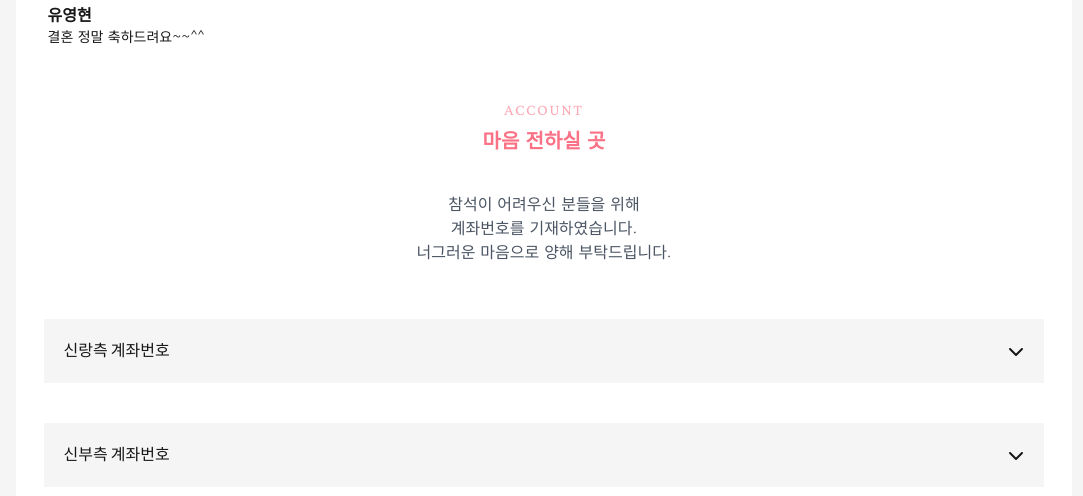
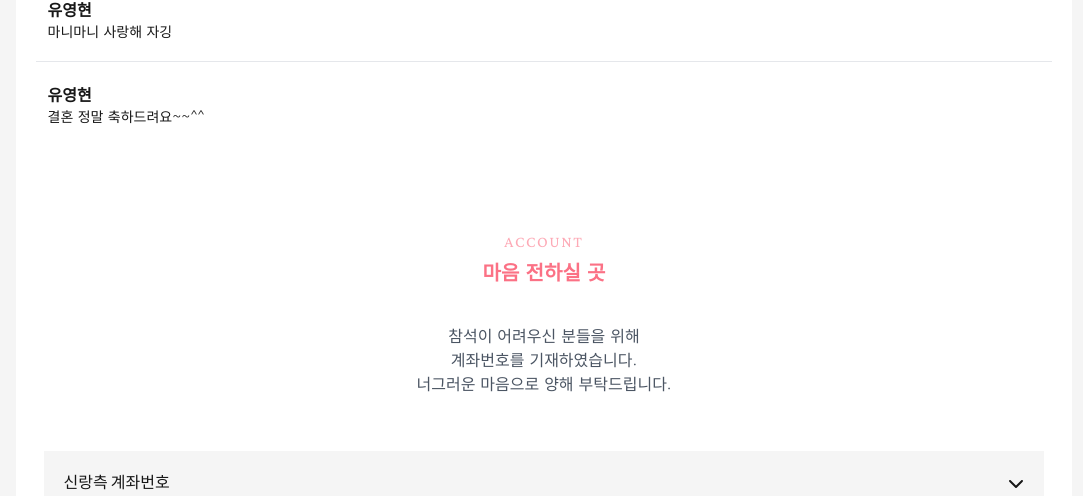
Before and after one commit to AAAAlvin/wedding-next, a Next.js app: page / in a window 1280 px wide. Shown: the part 3664-4160 px from the top of the page, without its empty margins (96-1179 px from the left). Built offline with nearby package versions, Linux system fonts and the light colour scheme.

Commit message:
전체 패딩 수정

```diff
--- a/src/app/maincomment.tsx
+++ b/src/app/maincomment.tsx
@@ -16,7 +16,7 @@ const comments = [
 
 export function Comment() {
   return (
-      <div className="bg-white">
+      <div className="bg-white py-10">
         <div className="bg-white p-1">
             <MainTitle title="GUESTBOOK" subtitle="방명록"/>
         </div>
--- a/src/app/mainlocation.tsx
+++ b/src/app/mainlocation.tsx
@@ -3,7 +3,7 @@ import { Map } from "./map";
 
 export function MainLocation() {
     return (
-      <div className="bg-white">
+      <div className="bg-white py-5">
         <div className="bg-white p-1">
             <MainTitle title="LOCATION" subtitle="오시는길"/>
             <div className="row-03 p-6">
--- a/src/components/account.tsx
+++ b/src/components/account.tsx
@@ -27,7 +27,7 @@ const accounts = {
 
 export function Account() {
   return (
-      <div className="bg-white p-2">
+      <div className="bg-white py-5 px-2">
         <div className="bg-white">
             <MainTitle title="ACCOUNT" subtitle="마음 전하실 곳"/>
             <div className="row-03 p-6">
```
